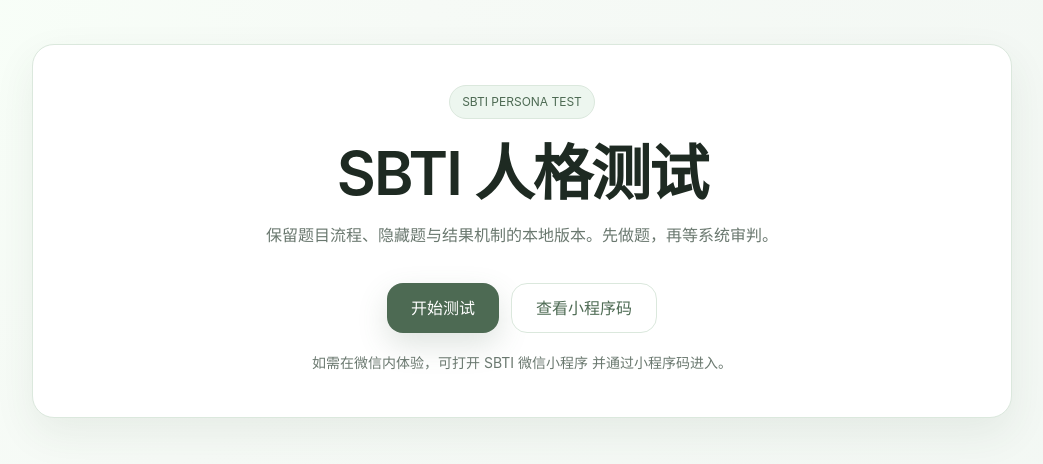
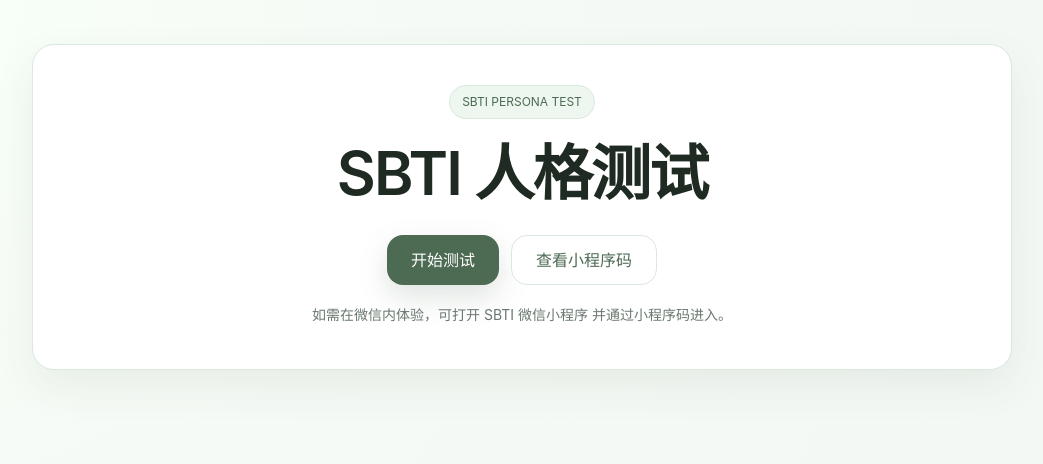
Before and after one commit to SwimmingLiu/SBTI, a Next.js app: page / in a window 1280 px wide. Shown: the top 464 px of the page, without its empty margins (118-1161 px from the left). Built offline with nearby package versions, Linux system fonts and the light colour scheme; no server answers.

Commit message:
chore: remove intro helper copy

```diff
--- a/src/components/sbti/intro-screen.tsx
+++ b/src/components/sbti/intro-screen.tsx
@@ -19,9 +19,6 @@ export function IntroScreen({
           <h1 className="mx-auto mt-6 max-w-3xl text-4xl font-semibold tracking-[-0.03em] text-[var(--foreground)] md:text-6xl">
             SBTI 人格测试
           </h1>
-          <p className="mx-auto mt-4 max-w-2xl text-base leading-8 text-[var(--muted)]">
-            保留题目流程、隐藏题与结果机制的本地版本。先做题，再等系统审判。
-          </p>
           <div className="mt-8 flex flex-wrap justify-center gap-3">
             <button
               className="rounded-2xl bg-[var(--accent-strong)] px-6 py-3 text-base font-semibold text-white shadow-[0_12px_30px_rgba(77,106,83,0.18)] transition hover:-translate-y-0.5"
```
